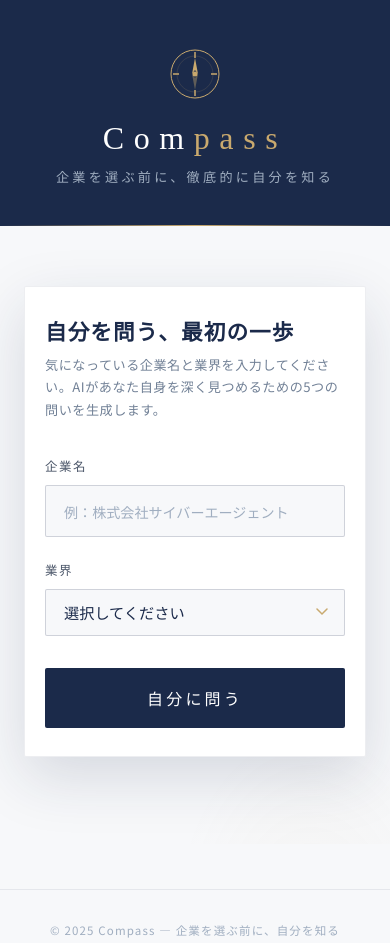
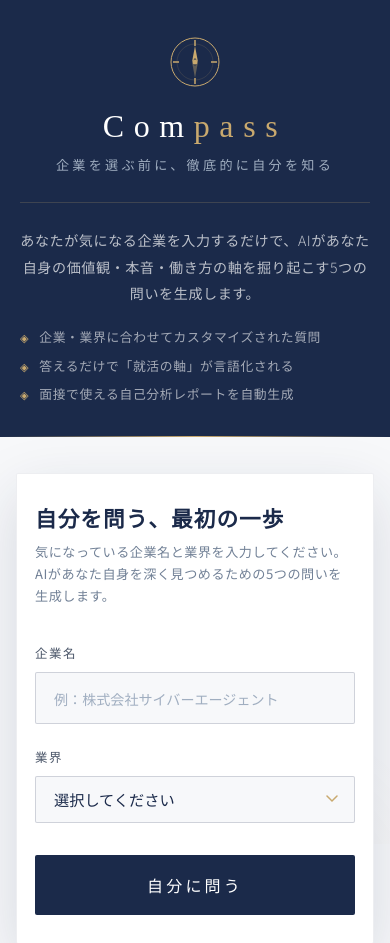
Before and after one commit to orcayoshida/compass-app, a plain HTML site: page index.html in a window 390 px wide. Shown: the top 943 px of the page. Drawn offline with Linux system fonts and the light colour scheme.

Commit message:
Add files via upload

```diff
--- a/index.html
+++ b/index.html
@@ -3,7 +3,7 @@
 <head>
   <meta charset="UTF-8" />
   <meta name="viewport" content="width=device-width, initial-scale=1.0" />
-  <title>Compass – 企業を選ぶ前に、徹底的に自分を知る</title>
+  <title>Compass – 企業を選ぶ前に、自分を知る</title>
   <link rel="preconnect" href="https://fonts.googleapis.com" />
   <link rel="preconnect" href="https://fonts.gstatic.com" crossorigin />
   <link href="https://fonts.googleapis.com/css2?family=Noto+Serif+JP:wght@300;400;600;700&family=Noto+Sans+JP:wght@300;400;500;600&display=swap" rel="stylesheet" />
@@ -103,6 +103,47 @@
       color: var(--gray-muted);
       letter-spacing: 0.25em;
       font-weight: 300;
+      margin-bottom: 28px;
+    }
+
+    .header-desc {
+      border-top: 1px solid rgba(201, 169, 110, 0.2);
+      padding-top: 24px;
+      max-width: 560px;
+      margin: 0 auto;
+    }
+
+    .header-desc-main {
+      font-size: 0.88rem;
+      color: rgba(255,255,255,0.7);
+      line-height: 1.9;
+      letter-spacing: 0.04em;
+      margin-bottom: 20px;
+      font-weight: 300;
+    }
+
+    .header-features {
+      display: flex;
+      flex-direction: column;
+      gap: 10px;
+      text-align: left;
+    }
+
+    .header-feature {
+      display: flex;
+      align-items: flex-start;
+      gap: 10px;
+      font-size: 0.8rem;
+      color: rgba(255,255,255,0.6);
+      letter-spacing: 0.05em;
+      line-height: 1.6;
+    }
+
+    .feature-icon {
+      color: var(--gold);
+      font-size: 0.7rem;
+      margin-top: 2px;
+      flex-shrink: 0;
     }
 
     /* ─── MAIN ─── */
@@ -124,8 +165,49 @@
       margin-bottom: 32px;
     }
 
+    /* ─── RESPONSIVE ─── */
     @media (max-width: 600px) {
-      .card { padding: 28px 20px; }
+      .card { padding: 28px 18px; }
+
+      .header-inner { padding: 36px 20px 32px; }
+
+      .header-features { gap: 8px; }
+
+      main { padding: 36px 16px 80px; }
+
+      .q-nav {
+        flex-wrap: wrap;
+        gap: 10px;
+      }
+
+      .btn-secondary,
+      .btn-next,
+      .btn-finish {
+        padding: 12px 20px;
+        font-size: 0.82rem;
+        flex: 1;
+        text-align: center;
+      }
+
+      .btn-primary { padding: 16px 24px; font-size: 0.95rem; }
+
+      .axis-item { flex-direction: column; gap: 10px; padding: 18px; }
+
+      .axis-num { font-size: 1.2rem; }
+
+      .summary-message { padding: 24px 20px; }
+
+      .choices-grid { grid-template-columns: 1fr; }
+
+      .questions-header { flex-direction: column; gap: 8px; }
+
+      .section-label { font-size: 1.15rem; }
+    }
+
+    @media (max-width: 380px) {
+      .logo { font-size: 1.8rem; }
+      .card { padding: 22px 14px; }
+      .header-desc-main { font-size: 0.82rem; }
     }
 
     /* ─── INPUT SECTION ─── */
@@ -345,9 +427,7 @@
       margin-bottom: 8px;
     }
 
-    @media (max-width: 500px) {
-      .choices-grid { grid-template-columns: 1fr; }
-    }
+
 
     .choice-btn {
       padding: 16px 18px;
@@ -631,6 +711,23 @@
     </div>
     <h1 class="logo">Com<span>pass</span></h1>
     <p class="tagline">企業を選ぶ前に、徹底的に自分を知る</p>
+    <div class="header-desc">
+      <p class="header-desc-main">あなたが気になる企業を入力するだけで、AIがあなた自身の価値観・本音・働き方の軸を掘り起こす5つの問いを生成します。</p>
+      <div class="header-features">
+        <div class="header-feature">
+          <span class="feature-icon">◈</span>
+          <span>企業・業界に合わせてカスタマイズされた質問</span>
+        </div>
+        <div class="header-feature">
+          <span class="feature-icon">◈</span>
+          <span>答えるだけで「就活の軸」が言語化される</span>
+        </div>
+        <div class="header-feature">
+          <span class="feature-icon">◈</span>
+          <span>面接で使える自己分析レポートを自動生成</span>
+        </div>
+      </div>
+    </div>
   </div>
 </header>
 
@@ -839,10 +936,27 @@
     state.industry = industry;
 
     try {
+      const questionPrompt = `あなたは就活生の自己分析を深めるプロのキャリアコーチです。
+企業「${company}」（業界：${industry}）を志望する就活生に向けて、自己分析のための質問を5問生成してください。
+
+【必須ルール】
+・質問は必ず1つの問いに絞ること（「〜ですか？それとも〜ですか？」のような二重の問いは禁止）
+・「〜に当てはまりますか？」という形式、または「〜だと感じる」「〜を望んでいる」など、4段階で答えられる1文の断言形式にする
+・選択肢は固定で「とても当てはまる」「少し当てはまる」「あまり当てはまらない」「全く当てはまらない」の4択のみ使用
+・就活生が思わず立ち止まるような、本質的で深い問いにする
+・表面的なスキルや経験ではなく、価値観・動機・人生観・働き方の本音に触れる内容にする
+
+【良い質問の例】
+・「仕事を通じて、自分の名前よりも自分が関わったものが世に残ることに喜びを感じる」
+・「10年後、今の自分が想像できない場所にいることを望んでいる」
+・「チームの成功より、自分個人の成長を優先したいと思うことがある」
+
+JSONで返してください。形式：{"questions": [{"text": "質問文", "choices": ["とても当てはまる", "少し当てはまる", "あまり当てはまらない", "全く当てはまらない"]}, ...]}`;
+
       const res = await fetch('/api/chat', {
         method: 'POST',
         headers: { 'Content-Type': 'application/json' },
-        body: JSON.stringify({ type: 'questions', company, industry }),
+        body: JSON.stringify({ type: 'questions', company, industry, prompt: questionPrompt }),
       });
 
       if (!res.ok) throw new Error('API error');
```
